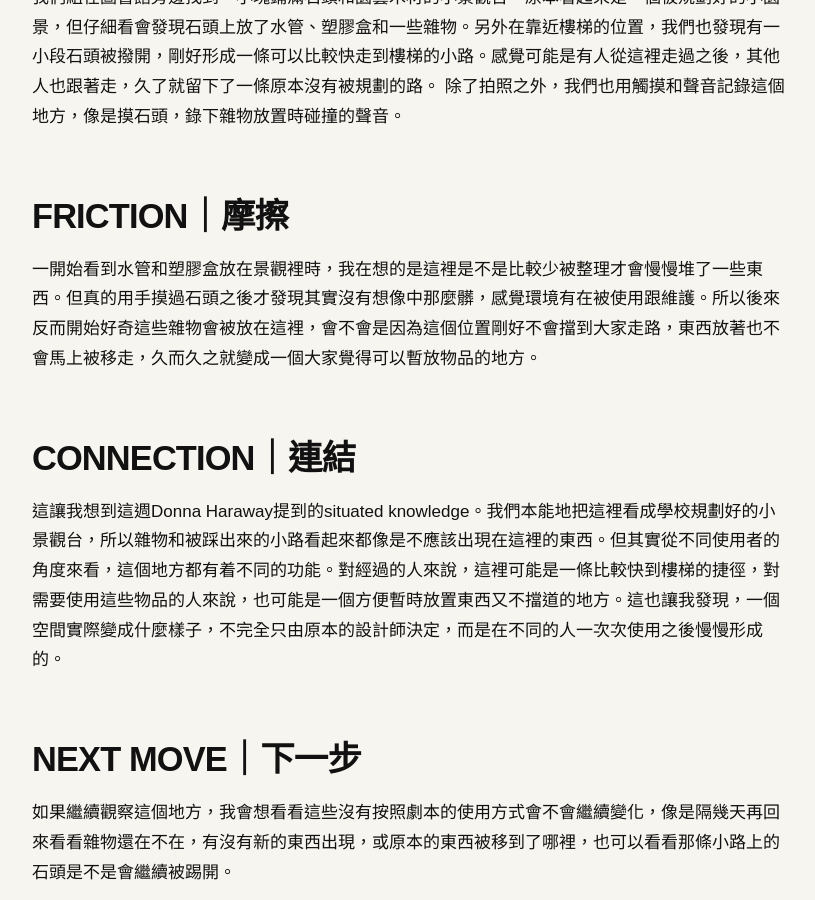
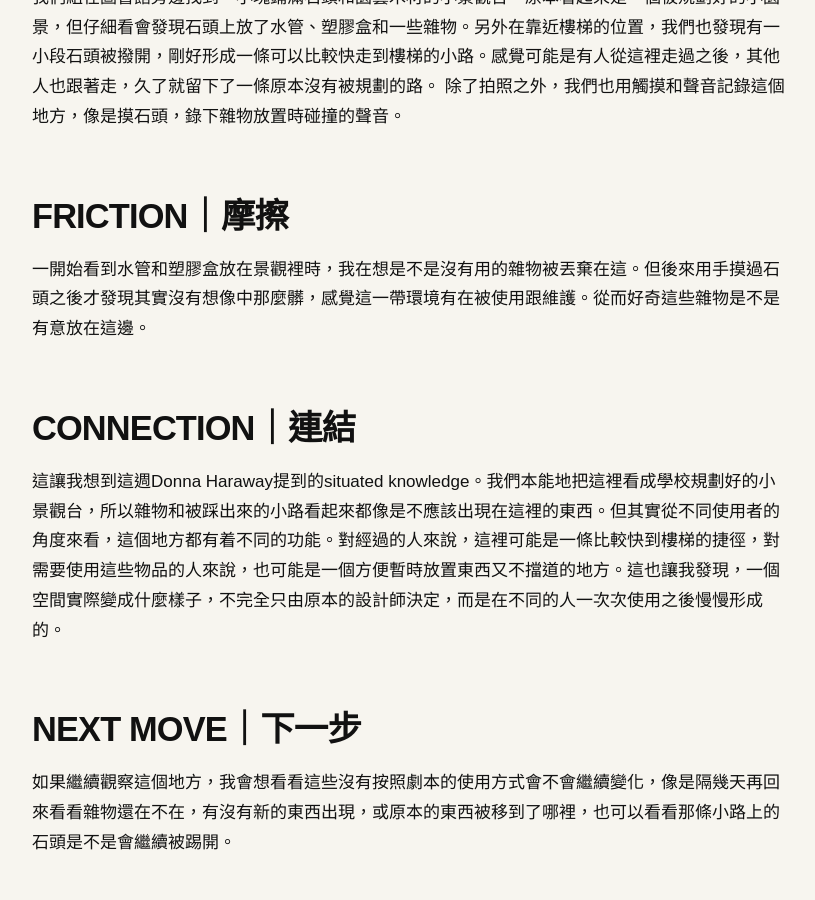
Before and after one commit to yychan27/fieldworkarchive, a Jekyll site: the page built from weeks/week-02.md, in a window 1280 px wide and 900 px high, scrolled down 1610 px. Shown: the whole window, without its empty margins (48-863 px from the left). Built offline with Jekyll 4.4.1, drawn with Linux system fonts in a browser that asks for light colours.

Commit message:
Update week-02.md

```diff
--- a/weeks/week-02.md
+++ b/weeks/week-02.md
@@ -20,7 +20,7 @@ permalink: /weeks/week-02/
 
 ## FRICTION｜摩擦
 
-一開始看到水管和塑膠盒放在景觀裡時，我在想的是這裡是不是比較少被整理才會慢慢堆了一些東西。但真的用手摸過石頭之後才發現其實沒有想像中那麼髒，感覺環境有在被使用跟維護。所以後來反而開始好奇這些雜物會被放在這裡，會不會是因為這個位置剛好不會擋到大家走路，東西放著也不會馬上被移走，久而久之就變成一個大家覺得可以暫放物品的地方。
+一開始看到水管和塑膠盒放在景觀裡時，我在想是不是沒有用的雜物被丟棄在這。但後來用手摸過石頭之後才發現其實沒有想像中那麼髒，感覺這一帶環境有在被使用跟維護。從而好奇這些雜物是不是有意放在這邊。
 
 ## CONNECTION｜連結
 
```
